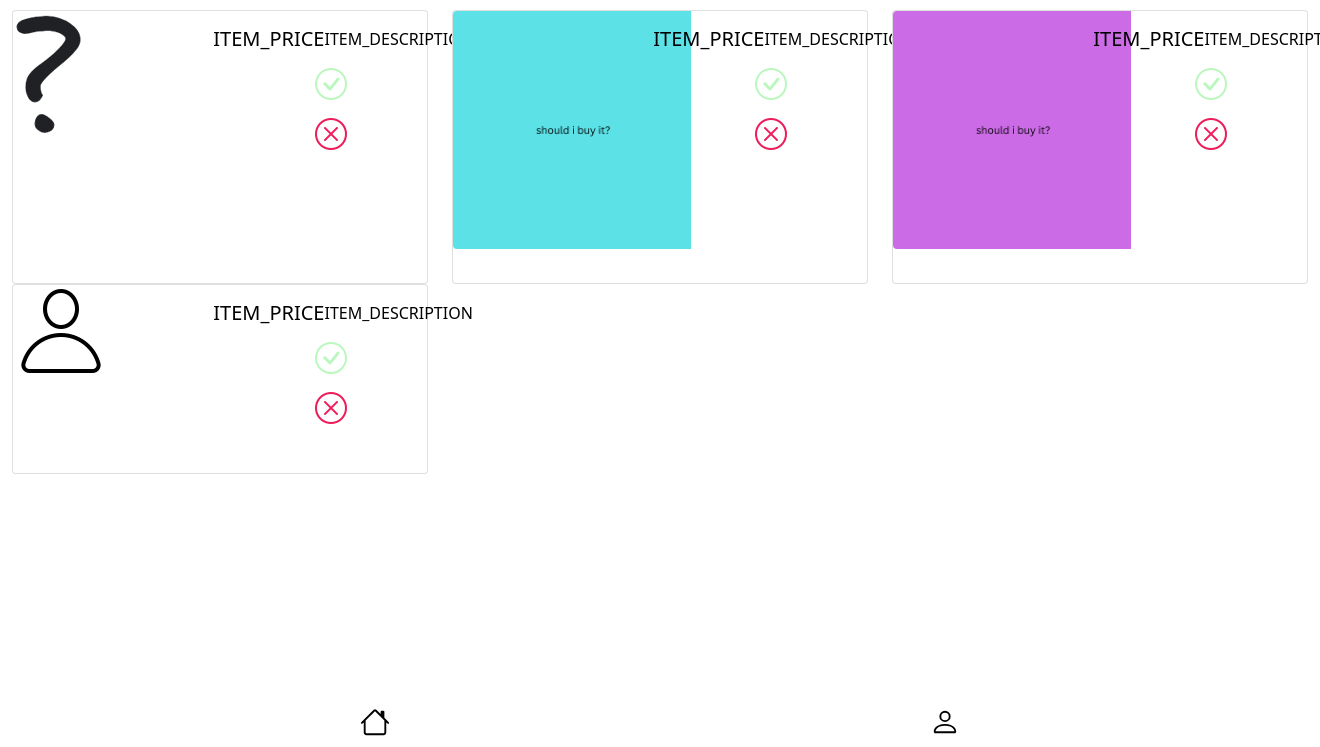
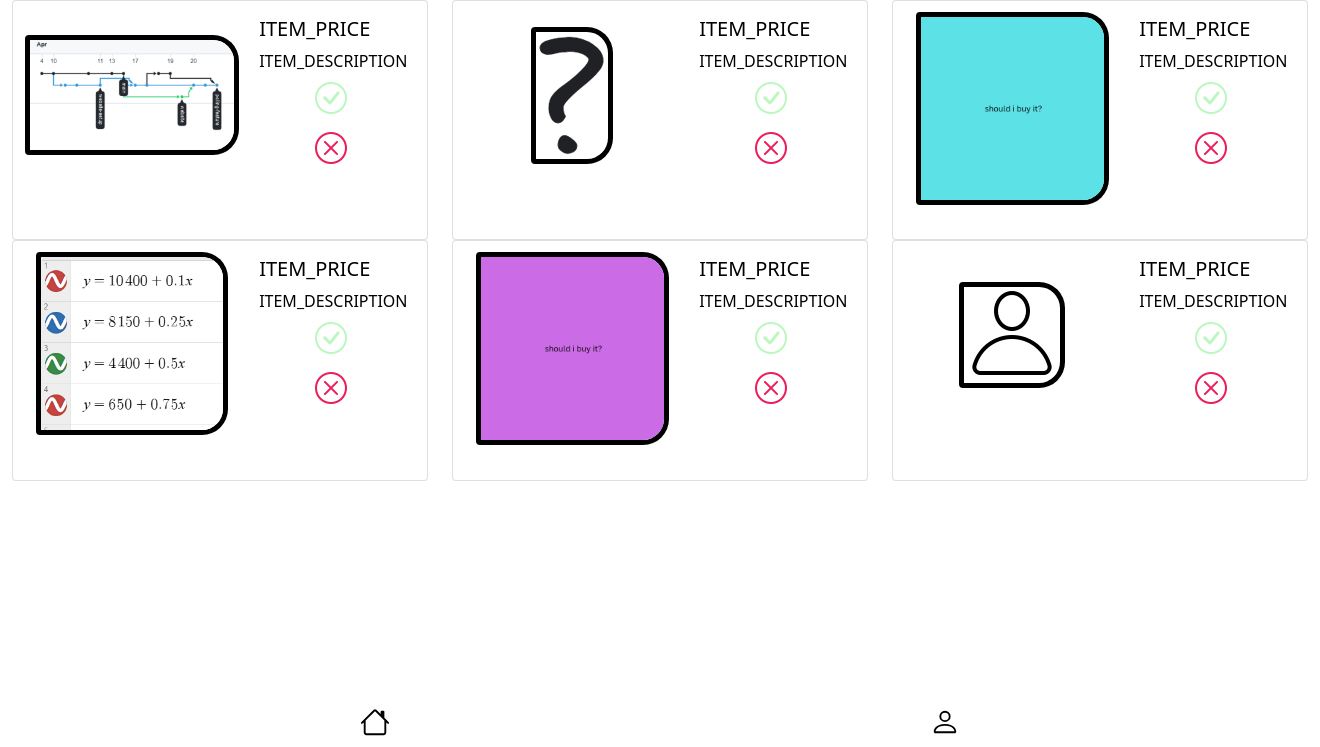
Before and after one commit to narmirarmi/CITS3403_Group_Project, a Flask app: page / in a window 1320 px wide; the page is wider, and only the part inside the window is pictured. Shown: the part 53-800 px from the top of that part. Run offline with Flask 3, Linux system fonts and the light colour scheme; some web fonts are replaced.

Commit message:
Centred images in their containers and fixed the linking of the style sheet

```diff
--- a/app.js
+++ /dev/null
@@ -1,69 +0,0 @@
-$(document).ready(function () {
-  $(".poll-form").submit(function (event) {
-    event.preventDefault(); // Prevent default form submission
-    var formData = $(this).serialize(); // Serialize form data
-    var formId = $(this).attr("id"); // Get the ID of the submitted form
-    $.ajax({
-      type: "POST",
-      url: "/vote",
-      data: formData,
-      success: function (response) {
-        if (response.success) {
-          updateResults(formId); // Update poll results for the specific element on successful vote
-        } else {
-          console.log("Error:", response.error);
-        }
-      },
-      error: function (xhr, status, error) {
-        console.error("Error:", error);
-      },
-    });
-  });
-
-  function updateResults(formId) {
-    $.getJSON("/results", function (data) {
-      // Update poll results for the specific element
-      $("#" + formId)
-        .siblings(".poll-results")
-        .find(".yes-count")
-        .text(data.yes);
-      $("#" + formId)
-        .siblings(".poll-results")
-        .find(".no-count")
-        .text(data.no);
-    });
-  }
-
-  // Initial update of results when the page loads
-  updateResults();
-});
-
-// This section recalculates and sizes the numbers of images and rows to fit window
-$(document).ready(function () {
-  adjustItemsPerRow();
-
-  $(window).resize(function () {
-    adjustItemsPerRow();
-  });
-
-  function adjustItemsPerRow() {
-    var screenWidth = $(window).width();
-    var itemsPerRow;
-
-    if (screenWidth >= 992) {
-      itemsPerRow = 3; // Large screens (lg)
-    } else if (screenWidth >= 768) {
-      itemsPerRow = 2; // Medium screens (md)
-    } else {
-      itemsPerRow = 1; // Small screens (sm) and below
-    }
-
-    var $row = $("#image-row");
-    var $items = $row.children(".col-lg-4");
-
-    $items.removeClass("col-lg-4 col-md-6 col-sm-12");
-    $items.addClass("col-lg-" + 12 / itemsPerRow);
-    $items.addClass("col-md-" + 12 / itemsPerRow);
-    $items.addClass("col-sm-12");
-  }
-});
--- a/app.py
+++ b/app.py
@@ -26,7 +26,8 @@ def home():
 def vote():
     # Receive form data
     choice = request.form['choice']
-    name = request.form['image_name']
+    name = request.form['image']
+    print(name)
 
     # Retrieve poll_data from session
     poll_data = session.get('poll_data', {})
--- a/static/css/custom.css
+++ b/static/css/custom.css
@@ -20,3 +20,15 @@ i.bi-x-circle {
 .btn:active:focus:hover > i.bi-x-circle {
     color: var(--no-secondary);
 }
+
+/*
+This is for making sure the item images fit inside the div in pollWidget.html
+*/
+#ItemPicture {
+    max-width: 90%;
+    max-height: 90%;
+    border-radius: 26px;
+    border-color: black;
+    border-width: 5px;
+    border-style: solid;
+}
--- a/static/css/styles.css
+++ b/static/css/styles.css
@@ -65,21 +65,6 @@ body {
     text-decoration: none;
 }
 
-.images-grid {
-    margin-top: 10px;
-}
-
-.images-grid .col {
-    padding: 0;
-    margin: 0;
-    display: flex;
-    justify-content: center;
-}
-
-.images-grid img {
-    margin-bottom: 10px;
-}
-
 .bottom-page {
     position: fixed;
     bottom: 0;
--- a/static/js/pollVote.js
+++ b/static/js/pollVote.js
@@ -1,4 +1,5 @@
-function onPollVote(vote){
+
+function onPollVote(vote, image){
 
     //handle empty input
     if( vote != "yes" || vote != "no" ){
@@ -6,10 +7,11 @@ function onPollVote(vote){
     }
 
     //POST vote request
+    console.log(image);
     $.ajax({
           type: "POST",
           url: "/vote",
-          data: {"choice":vote},
+          data: {"choice":vote, "image":image},
           success: function (response) {
             if (response.success) {
               console.log("Vote successfully submitted")
@@ -22,3 +24,21 @@ function onPollVote(vote){
           },
         });
 }
+
+  function updateResults(formId) {
+    $.getJSON("/results", function (data) {
+      // Update poll results for the specific element
+      $("#" + formId)
+        .siblings(".poll-results")
+        .find(".yes-count")
+        .text(data.yes);
+      $("#" + formId)
+        .siblings(".poll-results")
+        .find(".no-count")
+        .text(data.no);
+    });
+  }
+
+  // Initial update of results when the page loads
+  updateResults();
+});
--- a/templates/head.html
+++ b/templates/head.html
@@ -14,6 +14,7 @@
     <link rel="stylesheet" href="https://cdn.jsdelivr.net/npm/bootstrap@4.3.1/dist/css/bootstrap.min.css" integrity="sha384-ggOyR0iXCbMQv3Xipma34MD+dH/1fQ784/j6cY/iJTQUOhcWr7x9JvoRxT2MZw1T" crossorigin="anonymous">
     <link rel="stylesheet" type="text/css" href="{{ url_for('static', filename='css/custom.css') }}">
     <link rel="stylesheet" type="text/css" href="{{ url_for('static', filename='css/colors.css') }}">
+    <link rel="stylesheet" type="text/css" href="{{ url_for('static', filename='css/styles.css') }}">
 
     <!-- Icons -->
     <link rel="stylesheet" href="https://cdn.jsdelivr.net/npm/bootstrap-icons@1.11.3/font/bootstrap-icons.min.css"> <!-- Bootstrap Icons -->
@@ -26,7 +27,4 @@
     <!-- Required Bootstrap Files -->
     <script src="https://cdn.jsdelivr.net/npm/popper.js@1.14.7/dist/umd/popper.min.js" integrity="sha384-UO2eT0CpHqdSJQ6hJty5KVphtPhzWj9WO1clHTMGa3JDZwrnQq4sF86dIHNDz0W1" crossorigin="anonymous"></script>
     <script src="https://cdn.jsdelivr.net/npm/bootstrap@4.3.1/dist/js/bootstrap.min.js" integrity="sha384-JjSmVgyd0p3pXB1rRibZUAYoIIy6OrQ6VrjIEaFf/nJGzIxFDsf4x0xIM+B07jRM" crossorigin="anonymous"></script>
-
-    <!-- Flask App -->
-    <script src="app.js"></script>
 </head>
--- a/templates/poll/PollWidget.html
+++ b/templates/poll/PollWidget.html
@@ -1,9 +1,10 @@
 <script src="{{ url_for('static', filename='js/pollVote.js') }}"></script>
 <div class="card d-block h-100 mb-4">
     <div class="row g-2">
-        <div class="col-7">
-            <img src={{ pollImage }} %} class="img-fluid rounded-start" alt="..." id="ItemPicture">
+        <div class="col-7 d-flex justify-content-center align-items-center">
+            <img src="{{ pollImage }}" class="img-fluid rounded-start" alt="..." id="ItemPicture">
         </div>
+
         <div class="col-5">
             <div class="card-body px-0">
                 <div class="col px-0">
@@ -11,13 +12,13 @@
                     <p class="card-text" id="itemDescription">ITEM_DESCRIPTION</p>
                 </div>
                 <div class="row d-block w-100">
-                        <button class="btn btn-lg btn-outline-* w-100 p-0" data-toggle="button" aria-pressed="false" onclick="onPollVote('yes')">
-                            <i class="bi bi-check-circle"></i>
-                        </button>
-                        <button class="btn btn-lg btn-outline-* w-100 p-0" data-toggle="button" aria-pressed="false" onclick="onPollVote('no')">
-                            <i class="bi bi-x-circle"></i>
-                        </button>
-                    </div>
+                    <button class="btn btn-lg btn-outline-* w-100 p-0" data-toggle="button" aria-pressed="false" onclick="onPollVote('yes', '{{ pollImage }}')">
+                        <i class="bi bi-check-circle"></i>
+                    </button>
+                    <button class="btn btn-lg btn-outline-* w-100 p-0" data-toggle="button" aria-pressed="false" onclick="onPollVote('no', '{{ pollImage }}')">
+                        <i class="bi bi-x-circle"></i>
+                    </button>
+                </div>
             </div>
         </div>
     </div>
--- a/templates/profile.html
+++ b/templates/profile.html
@@ -13,7 +13,7 @@
     <script src="https://cdn.jsdelivr.net/npm/bootstrap@5.1.1/dist/js/bootstrap.bundle.min.js"></script>
     <script src="https://cdnjs.cloudflare.com/ajax/libs/bootstrap/5.1.3/js/bootstrap.bundle.min.js"></script>
     <link href="https://cdnjs.cloudflare.com/ajax/libs/font-awesome/5.15.4/css/all.min.css" rel="stylesheet">
-    <link href="/Users/sepehrmoghani/Desktop/Agile Web Project/static/css/styles.css" rel="stylesheet">
+    <link href="/static/css/styles.css" rel="stylesheet">
 </head>
 
 <body>
@@ -83,7 +83,7 @@
 
     <script src="https://ajax.googleapis.com/ajax/libs/jquery/1.12.4/jquery.min.js"></script>
     <script src="https://code.jquery.com/jquery-3.6.0.min.js"></script>
-    <script src="/Users/sepehrmoghani/Desktop/Agile Web Project/static/js/script.js"></script>
+    <script src="static/js/script.js"></script>
 
 </body>
 
```
Also changed, not shown: static/js/resizeItems.js (added, +29 -0 lines), static/images/network.png (added), static/images/pricing.png (added).
